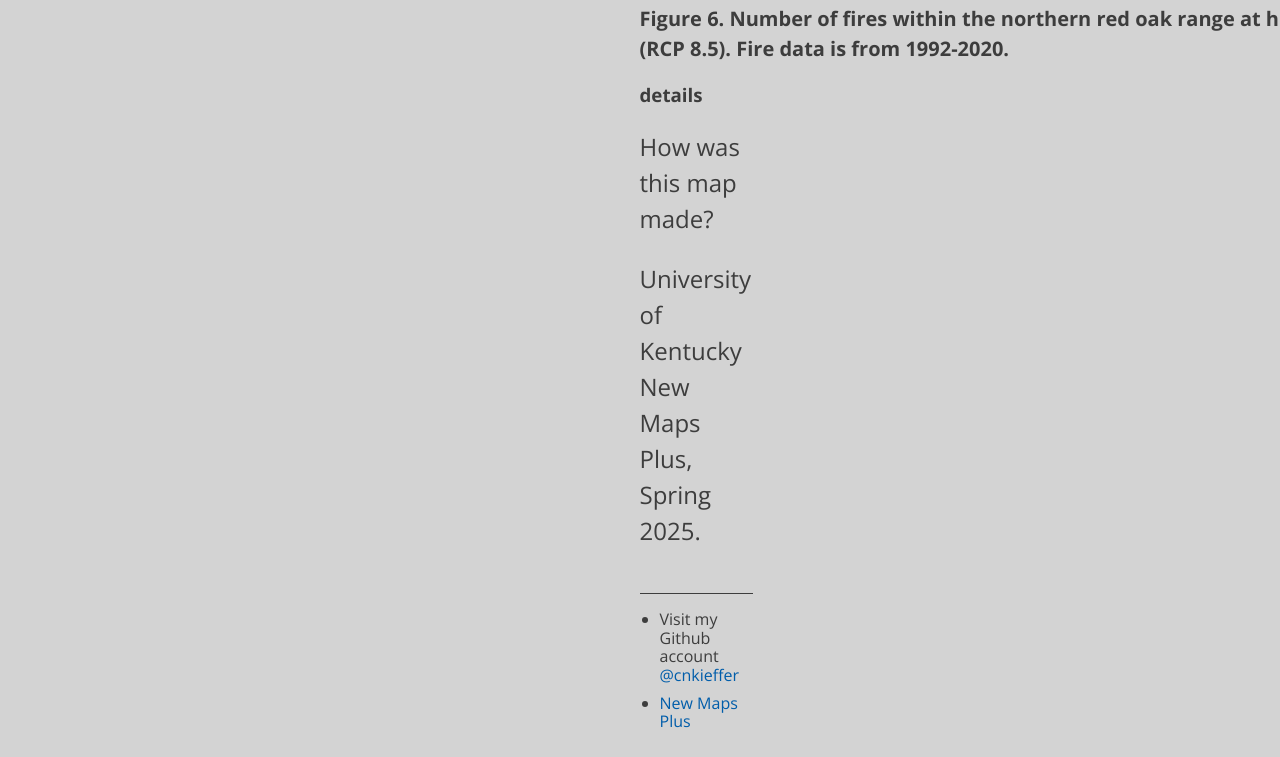
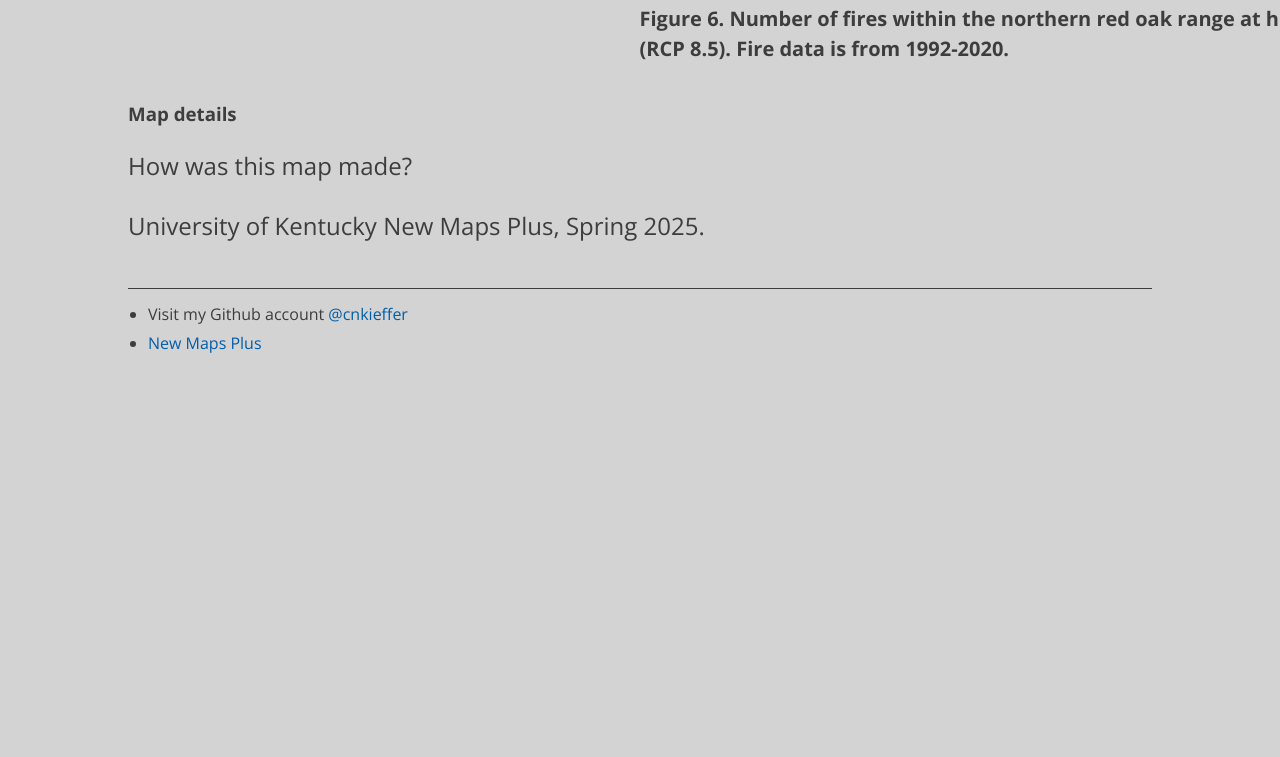
Before and after one commit to cnkieffer/Northern_Red_Oak_Climate_Change_Analysis, a plain HTML site: page Northern_Red_Oak_Climate_Change_html/index.html in a window 1280 px wide. Shown: the part 4690-5447 px from the top of the page. After the commit the page ends 5088 px from the top, so only its background shows below. Drawn offline with nearby package versions, Linux system fonts and the light colour scheme.

Commit message:
project update

```diff
--- a/Northern_Red_Oak_Climate_Change_html/index.html
+++ b/Northern_Red_Oak_Climate_Change_html/index.html
@@ -23,6 +23,7 @@
       width: 80%;
       margin: 10px auto;
     }
+
 
     h1 {
       font-family: 'Open Sans', sans-serif;
@@ -117,6 +118,27 @@
         width: 100%;
       }
     }
+
+    #footer-content {
+    text-align: left;    /* Ensures all content aligns left */
+    margin-left: 0;      /* Removes any inherited left margin */
+    padding-left: 0;     /* Ensures no extra padding pushes it right */
+    width: 100%;         /* Stays within section's 80% width */
+}
+
+/* Adjust <section> to ensure no extra spacing */
+section {
+    width: 80%;
+    margin: 10px auto;
+    padding-bottom: 20px; /* Optional: Adds space at bottom */
+}
+
+/* Ensure <ul> doesn’t indent unnecessarily */
+#footer-content ul {
+    padding-left: 20px;  /* Keeps list indentation consistent */
+    margin-left: 0;      /* Prevents extra shifting */
+}
+
   </style>
 </head>
 
@@ -199,36 +221,46 @@
         <img width="800" src="/maps/Northern_Red_Oak_Range_Future_High.png">
         <p class="linkbox">Figure 3. Predicted range shift of northern red oak in the Eastern U.S., using the geophysical fluid dynamics laboratory model, and under the emissions scenario of RCP 8.5. The current range of northern red oak is outlined for comparison. </p>
 
+
         <div class="column">
           <!-- Challenge map -->
           <img width="800" src="/maps/Current_Red_Oak_Fire_Range.png">
           <p class="linkbox">Figure 4. Number of fires within the current northern red oak range. Fire data is from 1992-2020. </p>
+
 
           <div class="column">
             <!-- Challenge map -->
             <img width="800" src="/maps/Future_Red_Oak_Fire_Range_Low.png">
             <p class="linkbox">Figure 5. Number of fires within the northern red oak range at low emissions (RCP 4.5). Fire data is from 1992-2020. </p>
 
+
           <div class="column">
               <!-- Challenge map -->
               <img width="800" src="/maps/Future_Red_Oak_Fire_Range_High.png">
               <p class="linkbox">Figure 6. Number of fires within the northern red oak range at high emissions (RCP 8.5). Fire data is from 1992-2020. </p>
 
+
+            </div>
+            <!-- Closing all nested columns -->
             </div>
             </div>
+            </div>
+            </div>
+            <!-- Closing row -->
+            </div>
 
+            <!-- New container for bottom-left content -->
+            <div id="footer-content">
                 <h3>Map details</h3>
                 <p>How was this map made?</p>
-
-    <p>
-      University of Kentucky New Maps Plus, Spring 2025.
-    </p>
+                <p>University of Kentucky New Maps Plus, Spring 2025.</p>
                 <hr>
                 <ul>
-      <li>Visit my Github account <a href='https://github.com'>@cnkieffer</a> </li>
+                    <li>Visit my Github account <a href='https://github.com'>@cnkieffer</a></li>
                     <li><a href="https://newmapsplus.github.io">New Maps Plus</a></li>
                 </ul>
+            </div>
+
             </section>
-
             </body>
             </html>
```
Also changed, not shown: 1 other file. Lines whose indentation alone changed are shown as unchanged.
